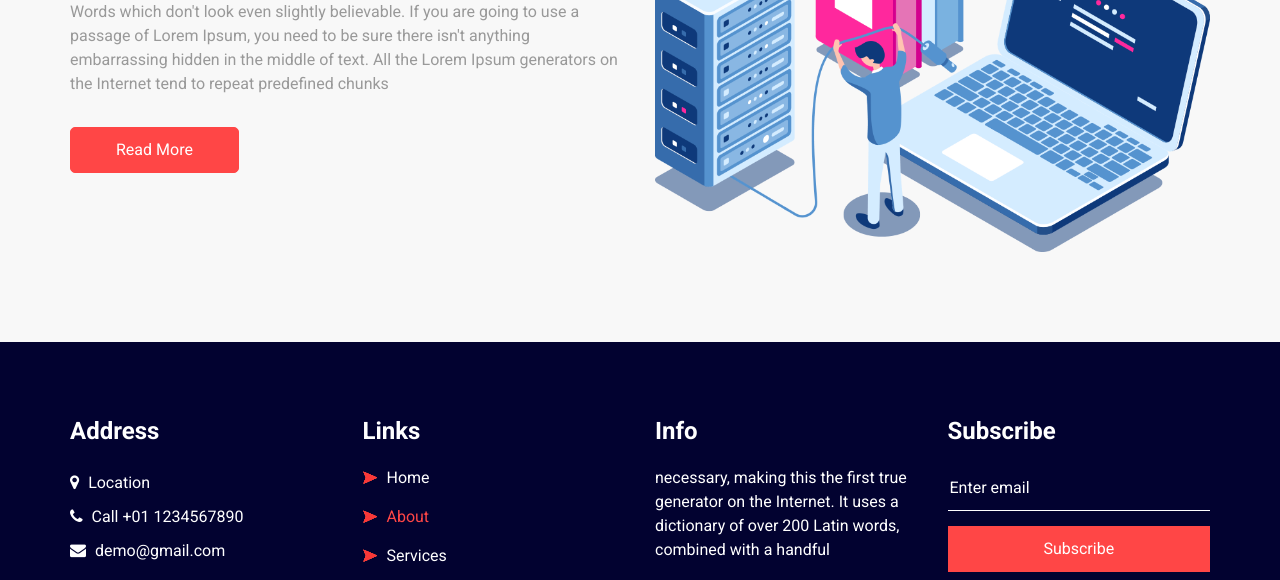
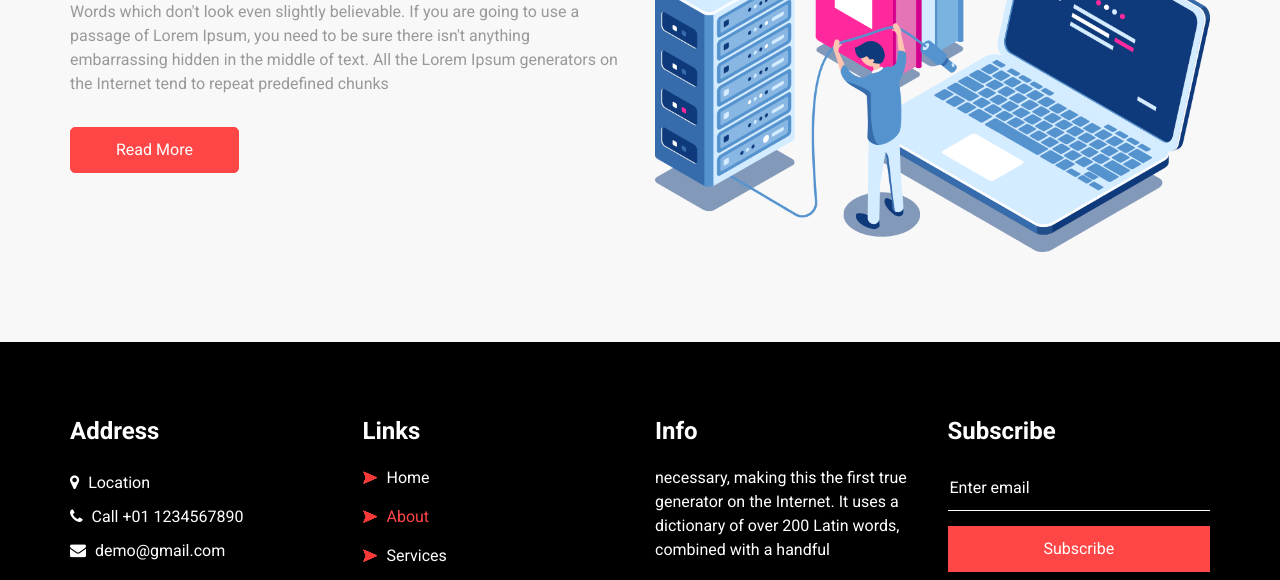
Before and after one commit to bradfattori/site, a plain HTML site: page about.html in a window 1280 px wide. Shown: the part 293-873 px from the top of the page. Drawn offline with nearby package versions, Linux system fonts and the light colour scheme; files that its build step writes are made by us from their sources; a script that the page names is missing.

Commit message:
Update style.scss

```diff
--- a/css/style.scss
+++ b/css/style.scss
@@ -790,7 +790,7 @@ a:focus {
 
 /* info section */
 .info_section {
-  background-color: #020230;
+  background-color: #000000;
   color: $white;
 
   h4 {
```
